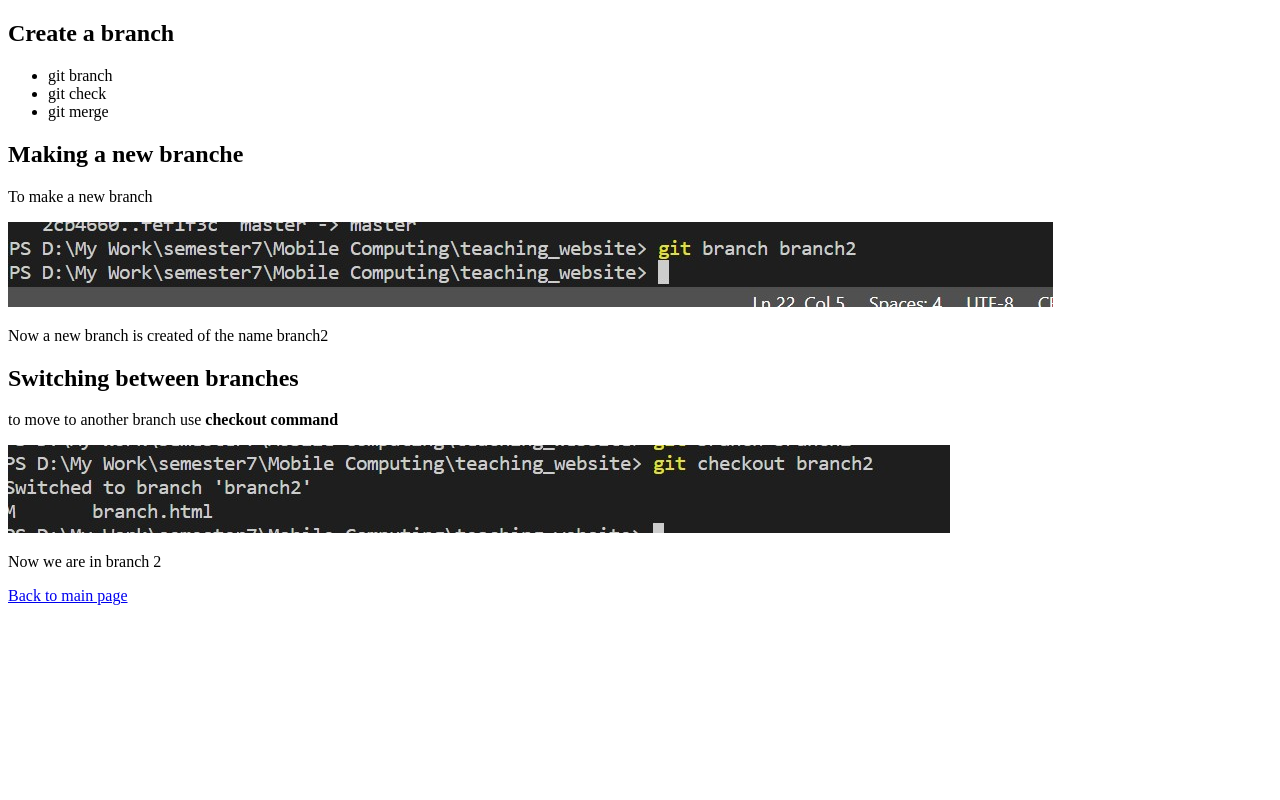
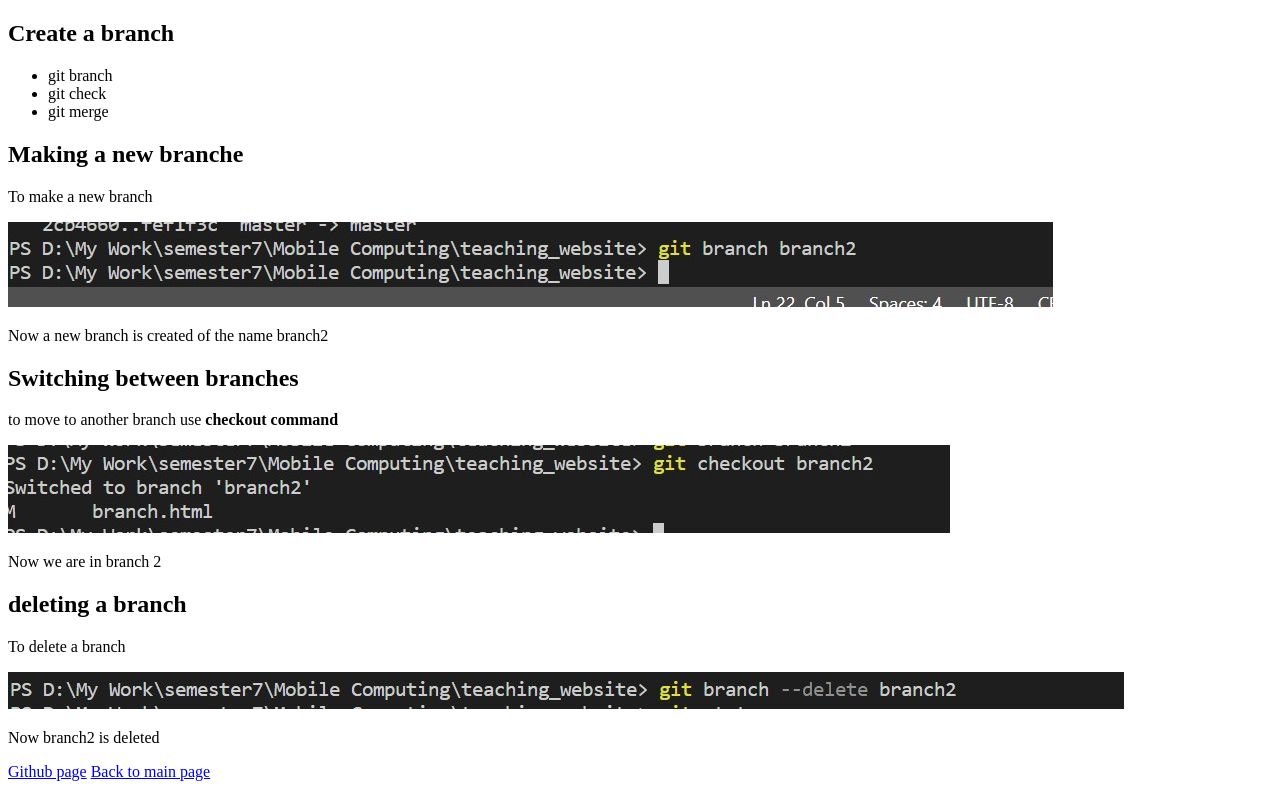
Before and after one commit to ArsalHussain14/teaching_website, a plain HTML site: page branch.html in a window 1280 px wide. Drawn offline with Linux system fonts and the light colour scheme.

Commit message:
added github.html file

```diff
--- a/branch.html
+++ b/branch.html
@@ -32,6 +32,12 @@
 
 
 
+    <h2>deleting a branch   </h2>
+     <p> To delete a branch </p>
+     <img src="/images/delete.jpg" alt="" srcset="">
+     <p>Now branch2 is deleted</p>
+
+    <a href="/github.html">Github page</a>
     <a href="/index.html">Back to main page</a>
 
 </body>
```
Also changed, not shown: github.html (added, +12 -0 lines), images/delete.jpg (added).
